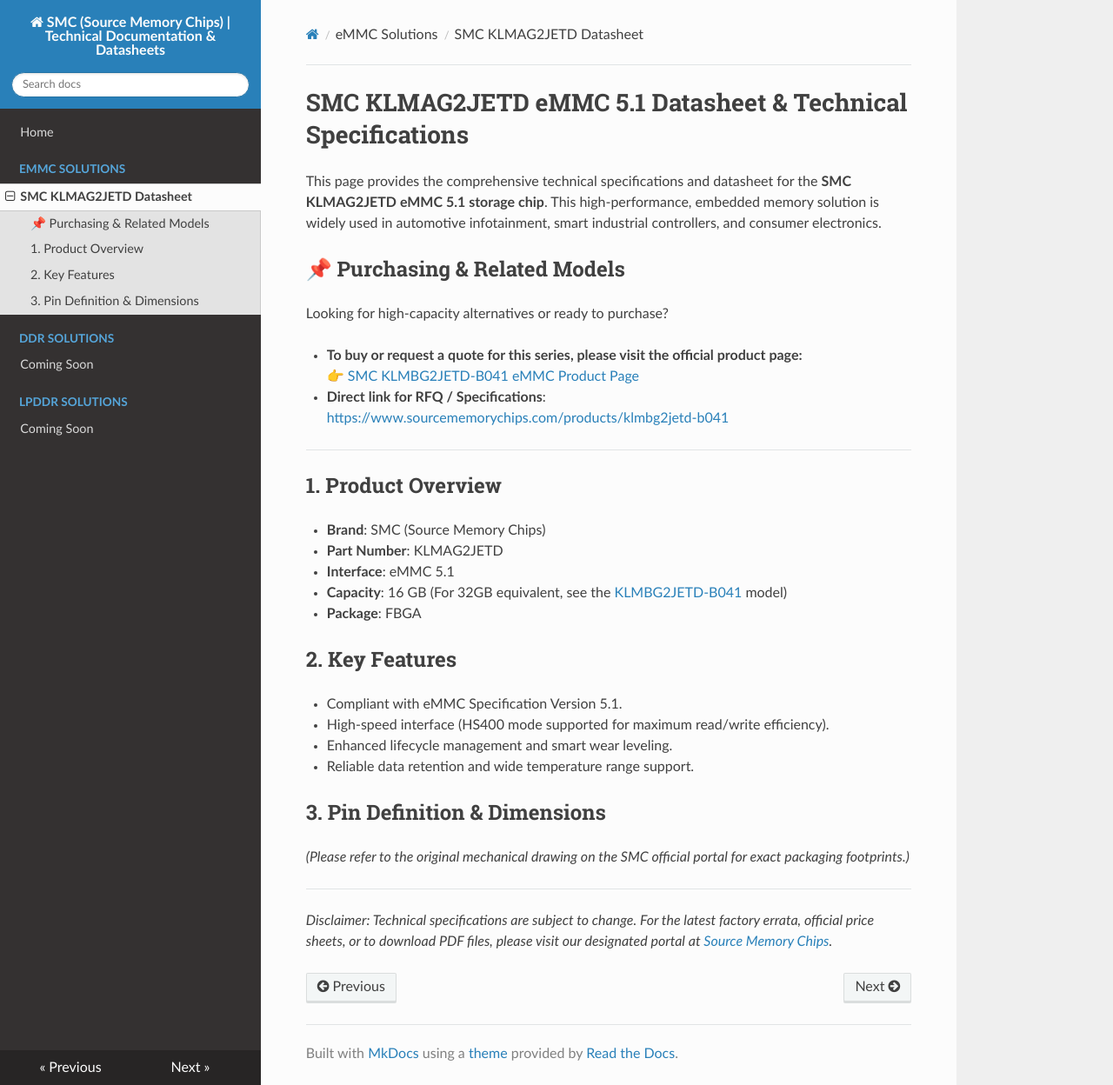
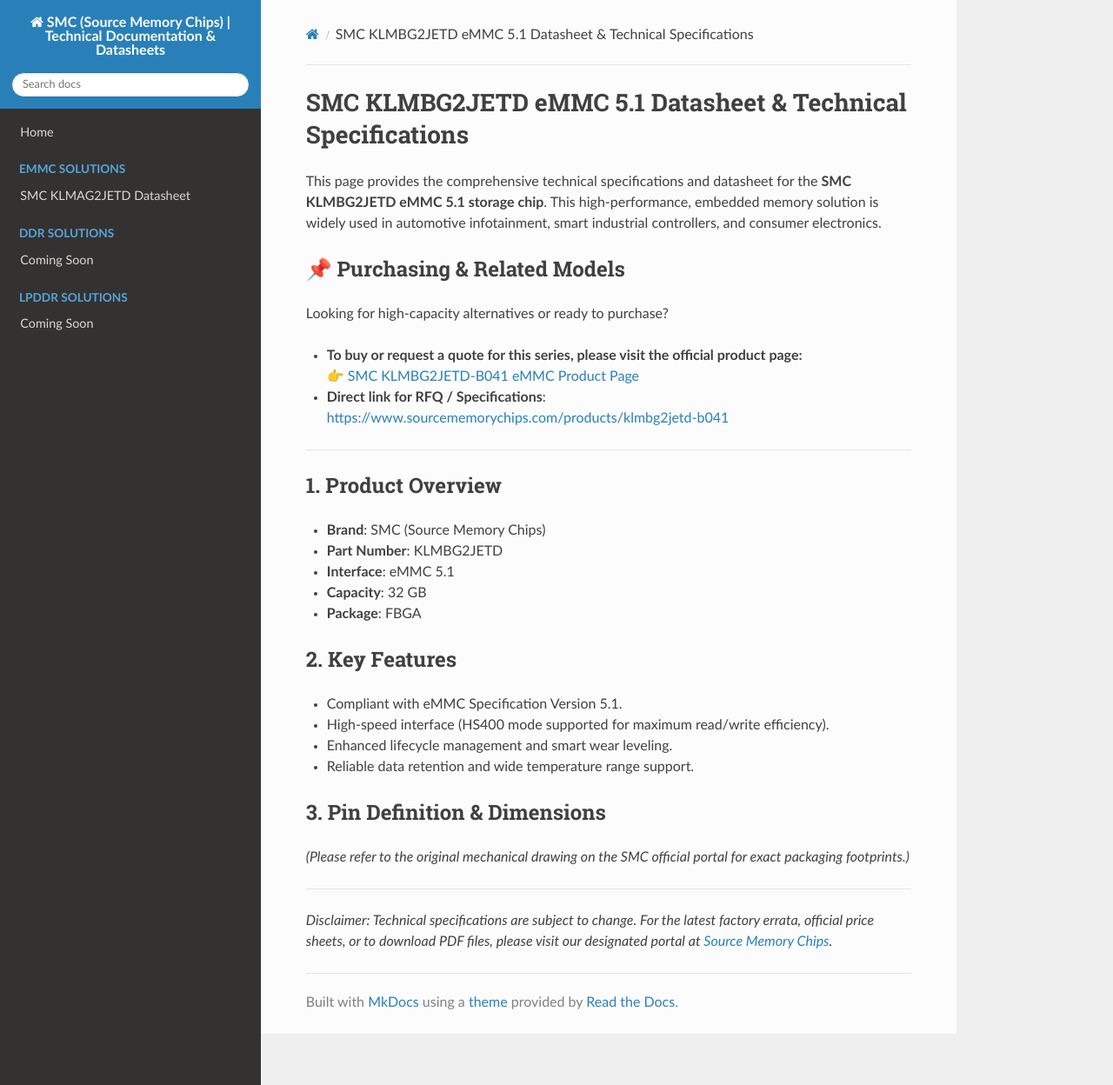
Before and after one commit to fionnulajr5x/smc-storage-chips-datasheets, an MkDocs documentation site: the page built from docs/emmc/klmbg2jetd.md, in a window 1280 px wide and 1248 px high. Shown: the whole window at 87% size. Built offline with MkDocs 1.6.1, drawn with Linux system fonts in a browser that asks for light colours; nearby versions of some CDN libraries.

Commit message:
Update and rename klmag2jetd.md to klmbg2jetd.md

```diff
--- a/docs/emmc/klmag2jetd.md
+++ b/docs/emmc/klmbg2jetd.md
@@ -1,6 +1,6 @@
-# SMC KLMAG2JETD eMMC 5.1 Datasheet & Technical Specifications
+# SMC KLMBG2JETD eMMC 5.1 Datasheet & Technical Specifications
 
-This page provides the comprehensive technical specifications and datasheet for the **SMC KLMAG2JETD eMMC 5.1 storage chip**. This high-performance, embedded memory solution is widely used in automotive infotainment, smart industrial controllers, and consumer electronics.
+This page provides the comprehensive technical specifications and datasheet for the **SMC KLMBG2JETD eMMC 5.1 storage chip**. This high-performance, embedded memory solution is widely used in automotive infotainment, smart industrial controllers, and consumer electronics.
 
 ## 📌 Purchasing & Related Models
 
@@ -14,9 +14,9 @@ Looking for high-capacity alternatives or ready to purchase?
 
 ## 1. Product Overview
 * **Brand**: SMC (Source Memory Chips)
-* **Part Number**: KLMAG2JETD
+* **Part Number**: KLMBG2JETD
 * **Interface**: eMMC 5.1
-* **Capacity**: 16 GB (For 32GB equivalent, see the [KLMBG2JETD-B041](https://www.sourcememorychips.com/products/klmbg2jetd-b041) model)
+* **Capacity**: 32 GB
 * **Package**: FBGA
 
 ## 2. Key Features
```
